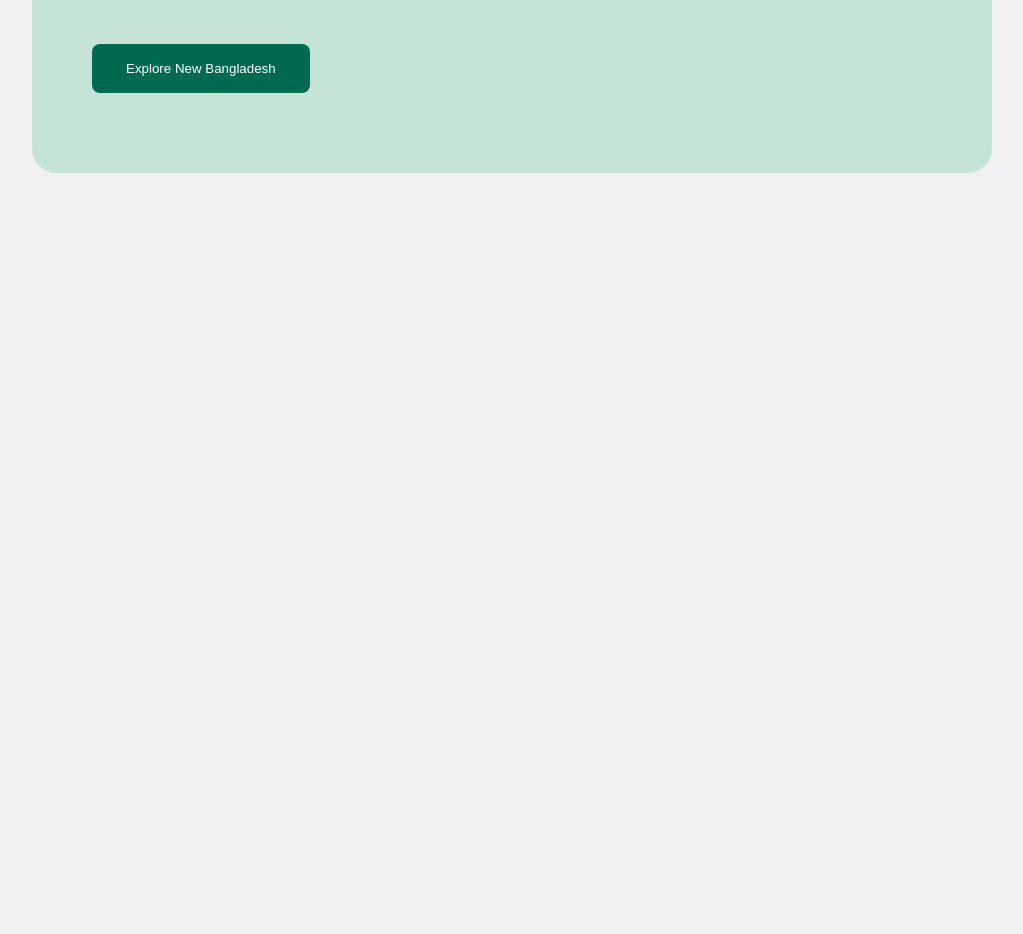
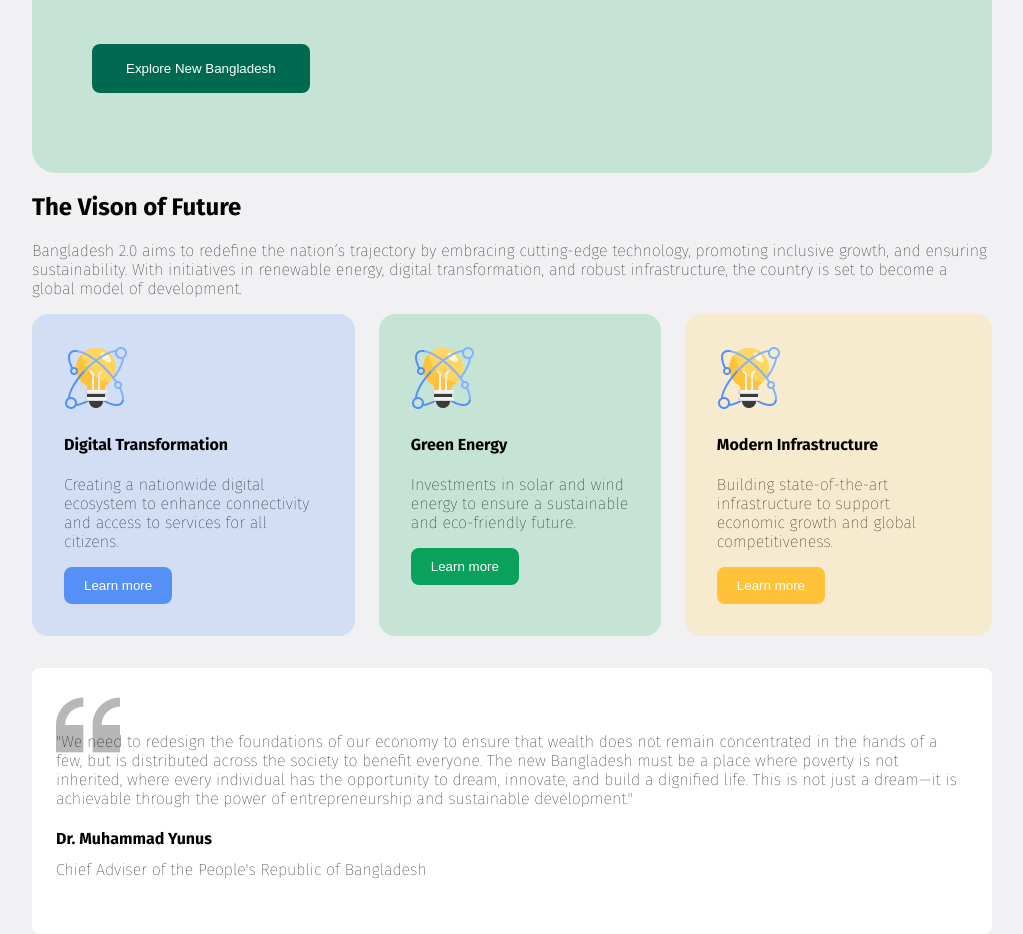
Before and after one commit to achibhossengit/hero-module-7, a plain HTML site: page index.html in a window 1280 px wide. Shown: the part 651-1585 px from the top of the page, without its empty margins (128-1151 px from the left). Before the commit the page ends 824 px from the top, so only its background shows below. Drawn offline with Linux system fonts and the light colour scheme.

Commit message:
vision section done

```diff
--- a/index.html
+++ b/index.html
@@ -34,6 +34,48 @@
         </section>
     </header>
     <main>
+        <section class="vision-container">
+            <h2 class="section-title">The Vison of Future</h2>
+            <p class="section-description">Bangladesh 2.0 aims to redefine the nation’s trajectory by embracing
+                cutting-edge technology, promoting inclusive growth, and ensuring sustainability. With initiatives in
+                renewable energy, digital transformation, and robust infrastructure, the country is set to become a
+                global model of development.</p>
+            <div class="vision-card-container">
+                <div class="vision-card" style="background-color: rgba(84, 144, 245, 0.2);">
+                    <img src="assets/card-icon.png" alt="">
+                    <h4 class="card-title">Digital Transformation</h4>
+                    <p class="section-description">Creating a nationwide digital ecosystem to enhance connectivity and
+                        access to services for all citizens.</p>
+                    <button class="card-btn" style="background-color: #5490F5;">Learn more</button>
+                </div>
+                <div class="vision-card" style="background-color: rgba(198, 228, 214, 1);">
+                    <img src="assets/card-icon.png" alt="">
+                    <h4 class="card-title">Green Energy</h4>
+                    <p class="section-description">Investments in solar and wind energy to ensure a sustainable and
+                        eco-friendly future.</p>
+                    <button class="card-btn" style="background-color: #09A15C;">Learn more</button>
+                </div>
+                <div class="vision-card" style="background-color: rgba(247, 235, 207, 1);">
+                    <img src="assets/card-icon.png" alt="">
+                    <h4 class="card-title">Modern Infrastructure</h4>
+                    <p class="section-description">Building state-of-the-art infrastructure to support economic growth
+                        and global competitiveness.</p>
+                    <button class="card-btn" style="background-color: #FFC239;">Learn more</button>
+                </div>
+            </div>
+            <div class="quation-container">
+                <div class="quation">
+                    <p class="section-description">"We need to redesign the foundations of our economy to ensure that
+                        wealth does not remain concentrated in the hands of a few, but is distributed across the society
+                        to benefit everyone. The new Bangladesh must be a place where poverty is not inherited, where
+                        every individual has the opportunity to dream, innovate, and build a dignified life. This is not
+                        just a dream—it is achievable through the power of entrepreneurship and sustainable
+                        development."</p>
+                    <h4>Dr. Muhammad Yunus</h4>
+                    <p style="line-height: 0;">Chief Adviser of the People's Republic of Bangladesh</p>
+                </div>
+            </div>
+        </section>
     </main>
     <footer>
 
--- a/style.css
+++ b/style.css
@@ -54,3 +54,34 @@ header nav{
     font-weight: 400px;
     font-size: 24px;
 }
+
+
+/* vision styles */
+.vision-card-container{
+    display: flex;
+    gap: 24px;
+}
+.vision-card{
+    padding: 32px;
+    border-radius: 16px;
+    border: none;
+}
+.card-btn{
+    padding: 11px 20px;
+    border-radius: 8px;
+    border: none;
+    color: white;
+}
+.quation-container{
+    margin-top: 32px;
+    background-image: url(assets/quote-bg.png);
+    background-position: 24px 25px;
+    background-repeat: no-repeat;
+    background-color: white;
+    border: none;
+    border-radius: 8px;
+
+}
+.quation{
+    padding: 48px 24px;
+}
```
